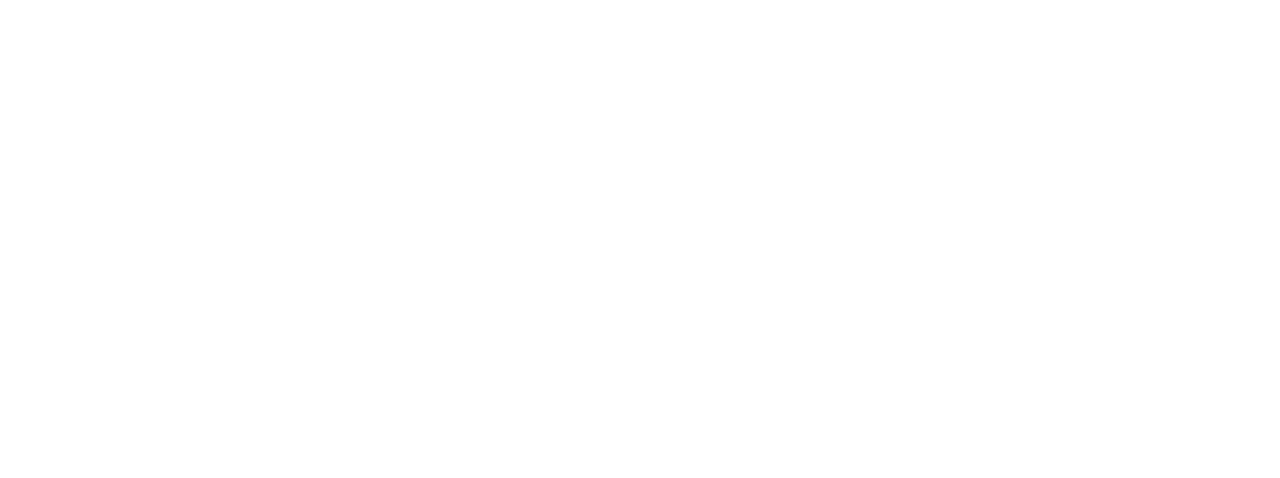
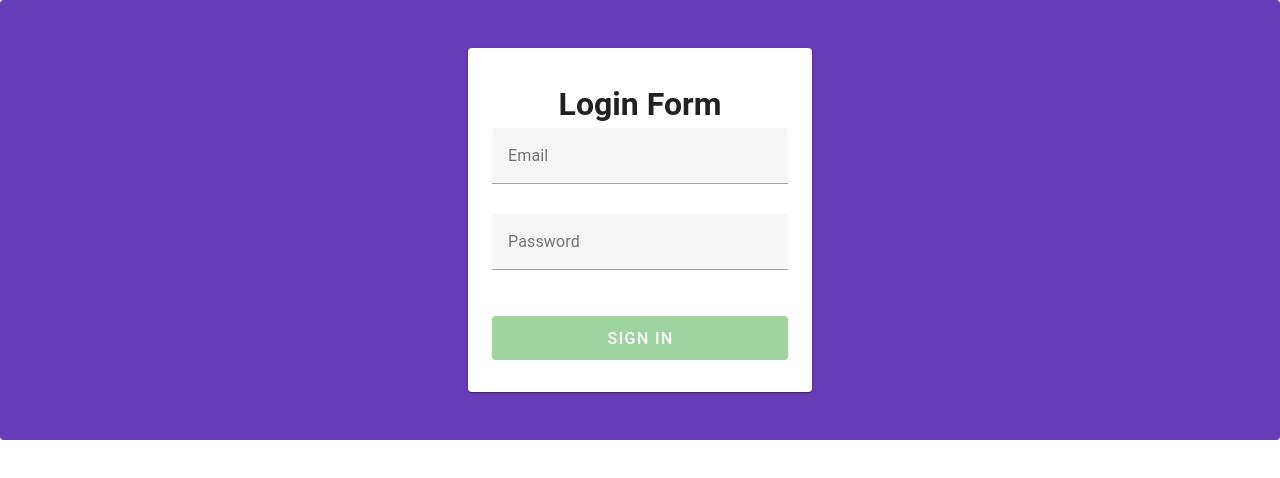
Before and after one commit to kheangmeng/vue-sample, a Vue app: page /login in a window 1280 px wide. Before the commit this address had no page. Shown: the top 478 px of the page. Built offline with nearby package versions, Linux system fonts and the light colour scheme; the HTML template or start-up script is replaced by a standard one.

Commit message:
add login

```diff
--- /dev/null
+++ b/src/components/forms/LoginForm.vue
@@ -0,0 +1,54 @@
+<script setup lang="ts">
+import { useLoginStore } from '@/stores/login'
+
+const store = useLoginStore()
+
+function onSubmit(): void {
+  if (!store.valid) return
+  store.handleSubmit()
+}
+function required(v: string): string | boolean {
+  return !!v || 'Field is required'
+}
+</script>
+
+<template>
+  <v-sheet class="bg-deep-purple pa-12" rounded>
+    <v-card class="mx-auto px-6 py-8" max-width="344">
+      <h1 class="text-center">Login Form</h1>
+      <v-form v-model="store.valid" @submit.prevent="onSubmit">
+        <v-text-field
+          v-model="store.login.email"
+          :readonly="store.loading"
+          :rules="[required]"
+          class="mb-2"
+          label="Email"
+          clearable
+        ></v-text-field>
+
+        <v-text-field
+          v-model="store.login.password"
+          :readonly="store.loading"
+          :rules="[required]"
+          label="Password"
+          placeholder="Enter your password"
+          clearable
+        ></v-text-field>
+
+        <br />
+
+        <v-btn
+          :disabled="!store.valid"
+          :loading="store.loading"
+          color="success"
+          size="large"
+          type="submit"
+          variant="elevated"
+          block
+        >
+          Sign In
+        </v-btn>
+      </v-form>
+    </v-card>
+  </v-sheet>
+</template>
--- /dev/null
+++ b/src/pages/LoginPage.vue
@@ -0,0 +1,7 @@
+<script setup lang="ts">
+import LoginForm from '@/components/forms/LoginForm.vue'
+</script>
+
+<template>
+  <LoginForm />
+</template>
--- a/src/router/index.ts
+++ b/src/router/index.ts
@@ -13,6 +13,11 @@
       name: 'about',
       component: () => import('../pages/AboutPage.vue'),
     },
+    {
+      path: '/login',
+      name: 'login',
+      component: () => import('../pages/LoginPage.vue'),
+    },
   ],
 })
 
--- /dev/null
+++ b/src/stores/login.ts
@@ -0,0 +1,49 @@
+import { ref, reactive } from 'vue'
+import { defineStore } from 'pinia'
+import type { Login, LoginResponse } from '@/types'
+
+export const useLoginStore = defineStore('login', () => {
+  const login = reactive<Login>({
+    email: '',
+    password: '',
+  })
+  const data = ref<LoginResponse>()
+  const valid = ref(false)
+  const loading = ref(false)
+  const error = ref()
+
+  async function handleSubmit() {
+    try {
+      loading.value = true
+      const res = await handleLogin(login)
+      data.value = mapResponse(res)
+    } catch (error) {
+      error.value = error
+    } finally {
+      loading.value = false
+    }
+  }
+
+  return { login, valid, loading, error, handleSubmit }
+})
+
+function mapResponse(data): LoginResponse {
+  return {
+    token: data.token,
+  }
+}
+
+function handleLogin(login: Login) {
+  return new Promise((resolve, reject) => {
+    setTimeout(() => {
+      if (login.email === 'vue.sample@gmail.com' && login.password === 'secret') {
+        resolve({
+          message: 'login success',
+          token: 'token123',
+        })
+      } else {
+        reject('Invalid email or password.')
+      }
+    }, 1000)
+  })
+}
--- /dev/null
+++ b/src/types/index.ts
@@ -0,0 +1 @@
+export * from './login'
--- /dev/null
+++ b/src/types/login.ts
@@ -0,0 +1,7 @@
+export interface Login {
+  email: string
+  password: string
+}
+export interface LoginResponse {
+  token: string
+}
```
